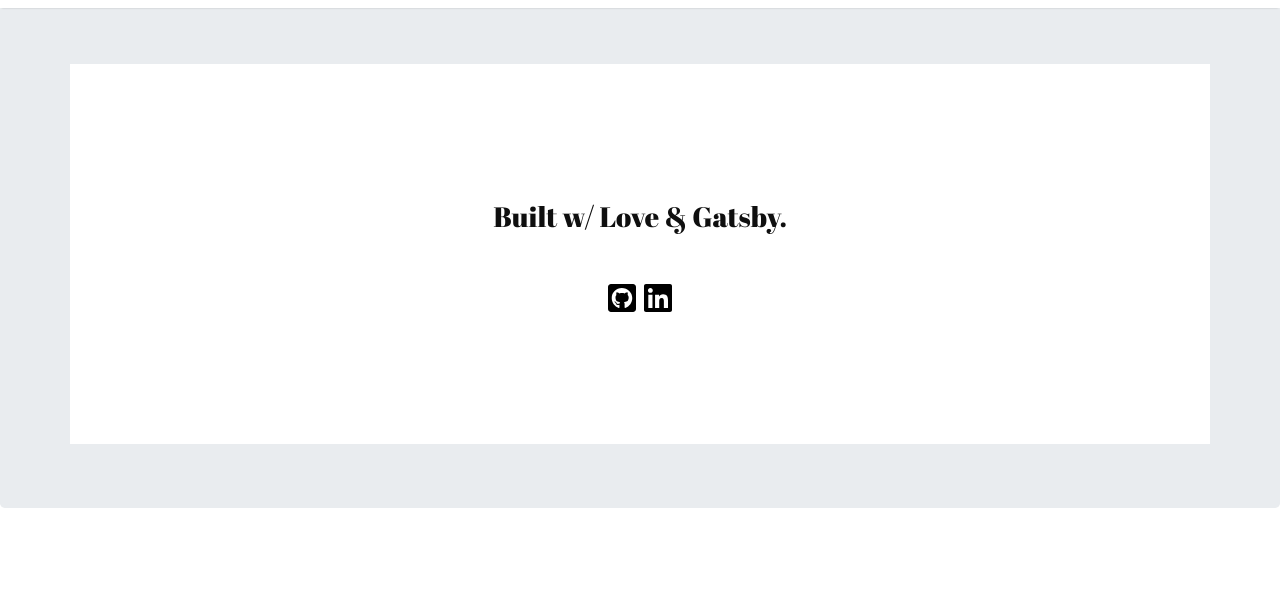
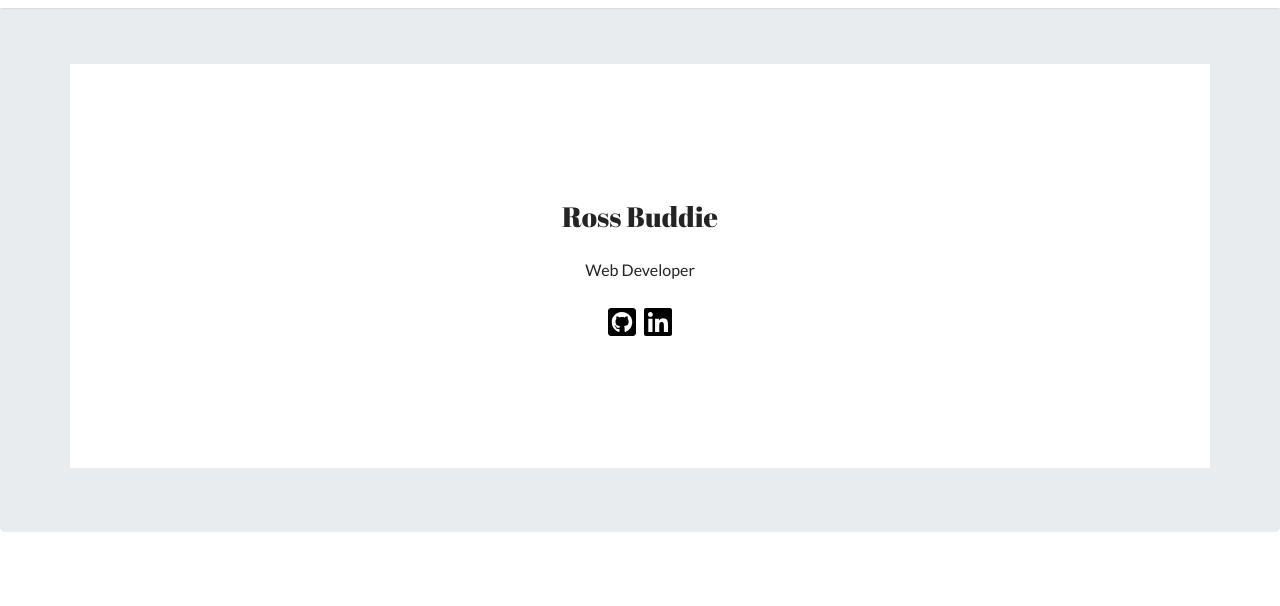
Before and after one commit to rossme/rossbio, a Gatsby site: page / in a window 1280 px wide. Shown: the part 64-670 px from the top of the page. Built offline with nearby package versions, Linux system fonts and the light colour scheme; Gatsby itself is replaced by a stand-in of ours.

Commit message:
CSS fixes

```diff
--- a/src/components/jumbotron/jumbotron.css
+++ b/src/components/jumbotron/jumbotron.css
@@ -2,7 +2,7 @@
 
 .inner-jumbo {
     padding: 8em;
-    color: rgb(15, 15, 15);
+    color: rgb(36, 36, 36);
     background-color: white;
     margin-top: 4em;
 }
--- a/src/components/jumbotron/jumbotron.js
+++ b/src/components/jumbotron/jumbotron.js
@@ -8,9 +8,8 @@ import { FontAwesomeIcon } from '@fortawesome/react-fontawesome'
 const Jumbo = () => (
     <Jumbotron className="jumbotron">
         <Container className="inner-jumbo">
-            <h3 className="text-center py-2">Built w/ Love & Gatsby.</h3>
-            <p className="text-center font-weight-light py-2">
-            </p>
+            <h3 className="text-center py-2">Ross Buddie</h3>
+            <p className="text-center py-2">Web Developer</p>
             <div className="text-center" id="social-jumbo">
                 <a href="https://www.github.com/rossme" target="_blank" rel="norefferer"><FontAwesomeIcon icon={["fab", "github-square"]} size="2x" className="mx-1"/></a>
                 <a href="https://www.linkedin.com/in/rossbuddie/" target="_blank" rel="norefferer"><FontAwesomeIcon icon={["fab", "linkedin"]} size="2x" className="mx-1"/></a>
```
